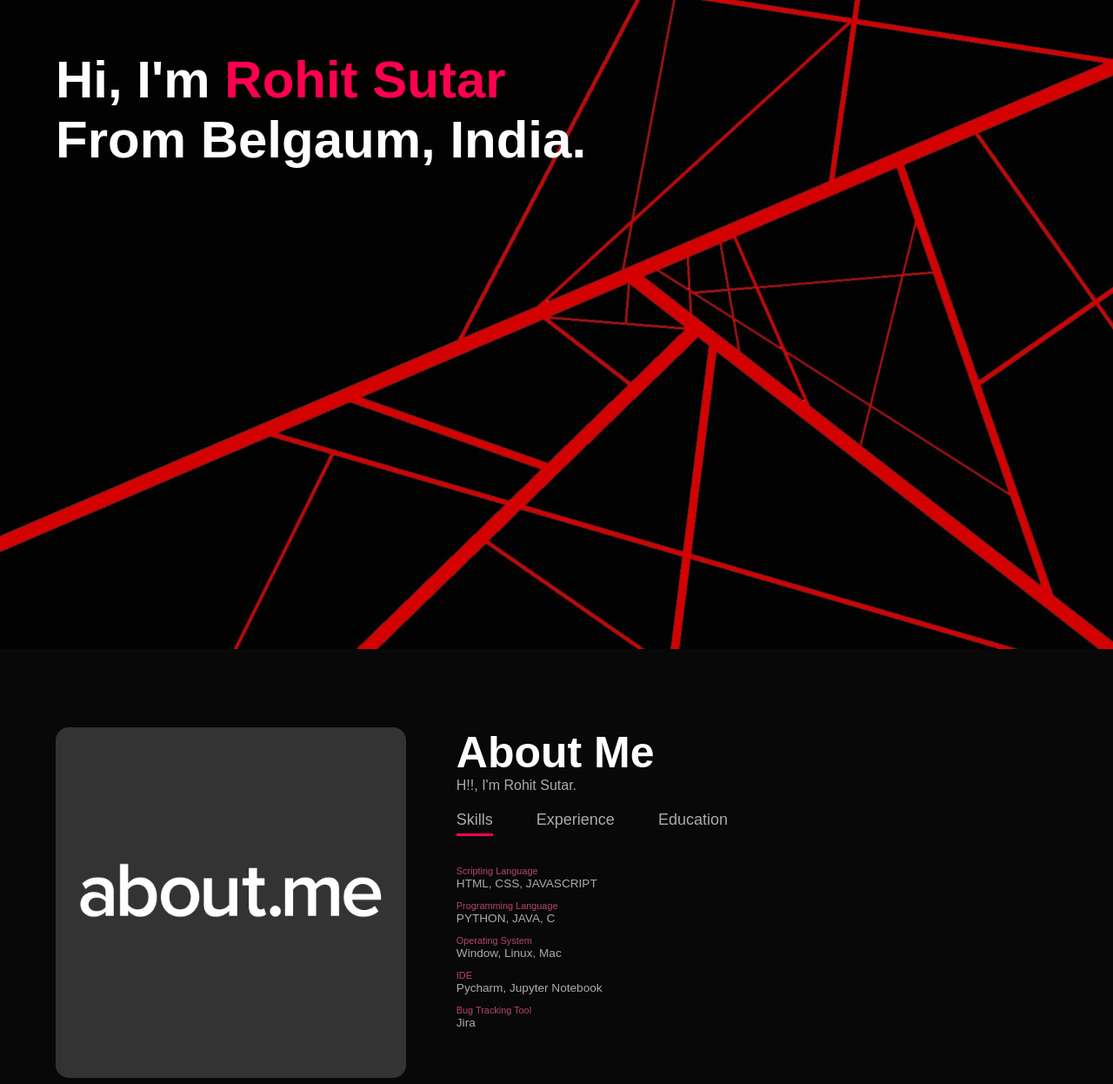
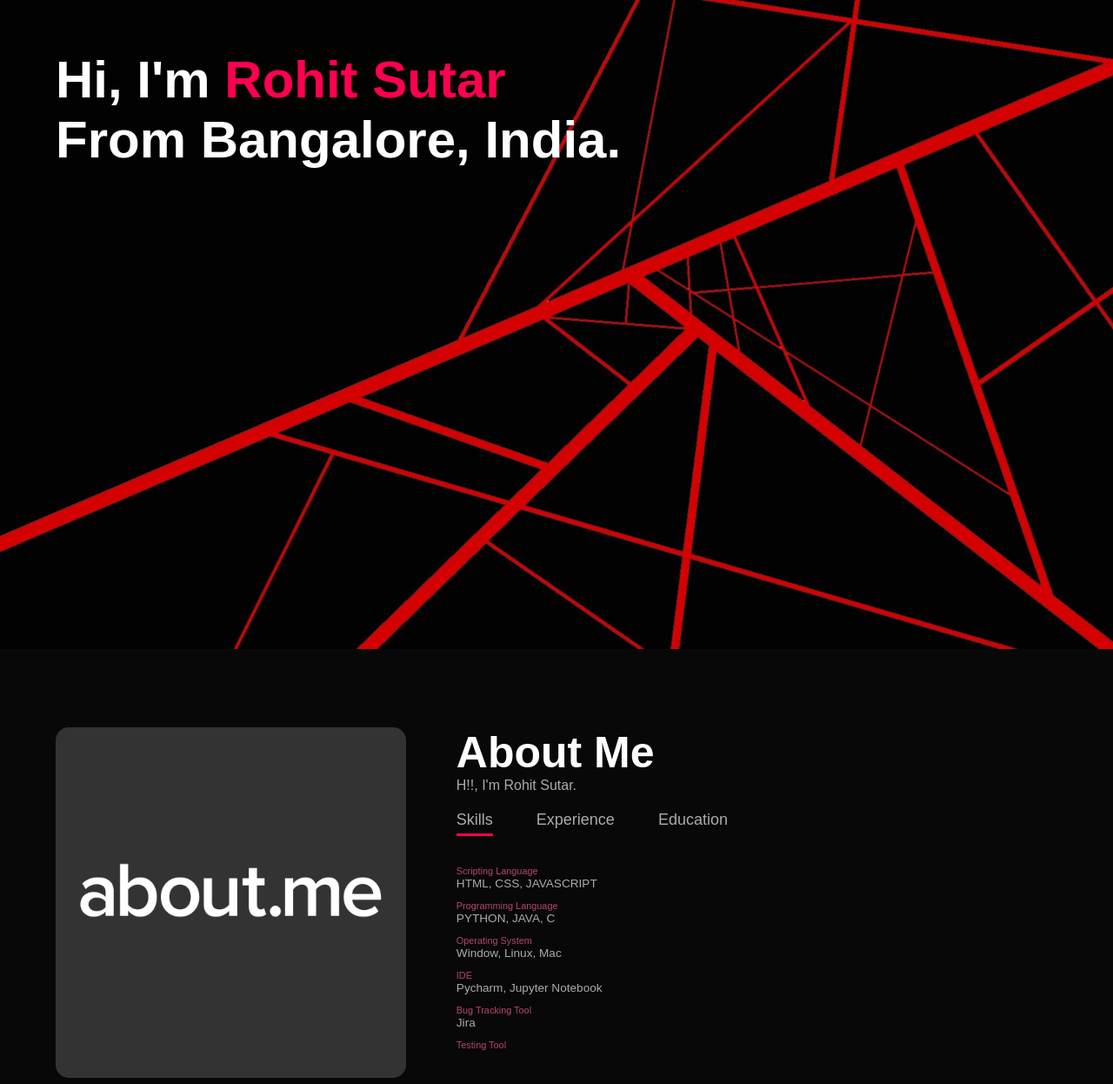
Before and after one commit to RohitSutarr/Simple-website, a plain HTML site: page index.html in a window 1280 px wide. Shown: the part 54-1300 px from the top of the page at 87% size. Drawn offline with Linux system fonts and the light colour scheme.

Commit message:
Update index.html

```diff
--- a/index.html
+++ b/index.html
@@ -24,7 +24,7 @@
 
 			<div class="header-text">
 
-				<h1> Hi, I'm <span>Rohit Sutar</span> <br>From Belgaum, India.</h1>
+				<h1> Hi, I'm <span>Rohit Sutar</span> <br>From Bangalore, India.</h1>
 			</div>
 		</div>
 	</div>
@@ -55,6 +55,7 @@
 								<li> <span>Operating System</span><br>Window, Linux, Mac</li>
 								<li> <span>IDE</span><br>Pycharm, Jupyter Notebook</li>
 								<li> <span>Bug Tracking Tool</span><br>Jira</li>
+								<li> <span>Testing Tool</span><br></li>
 							</ul>
 						</div>
 						<div class="tab-content" id="experience">
```
